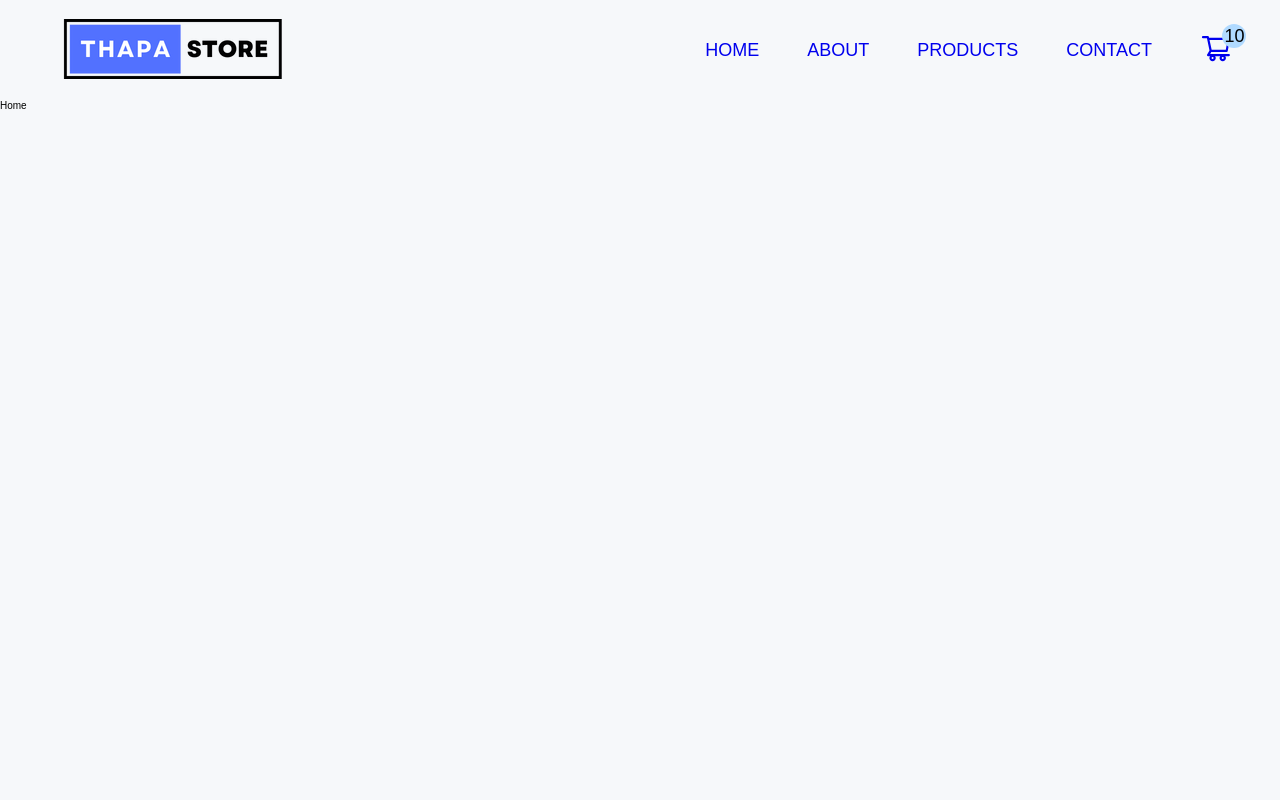
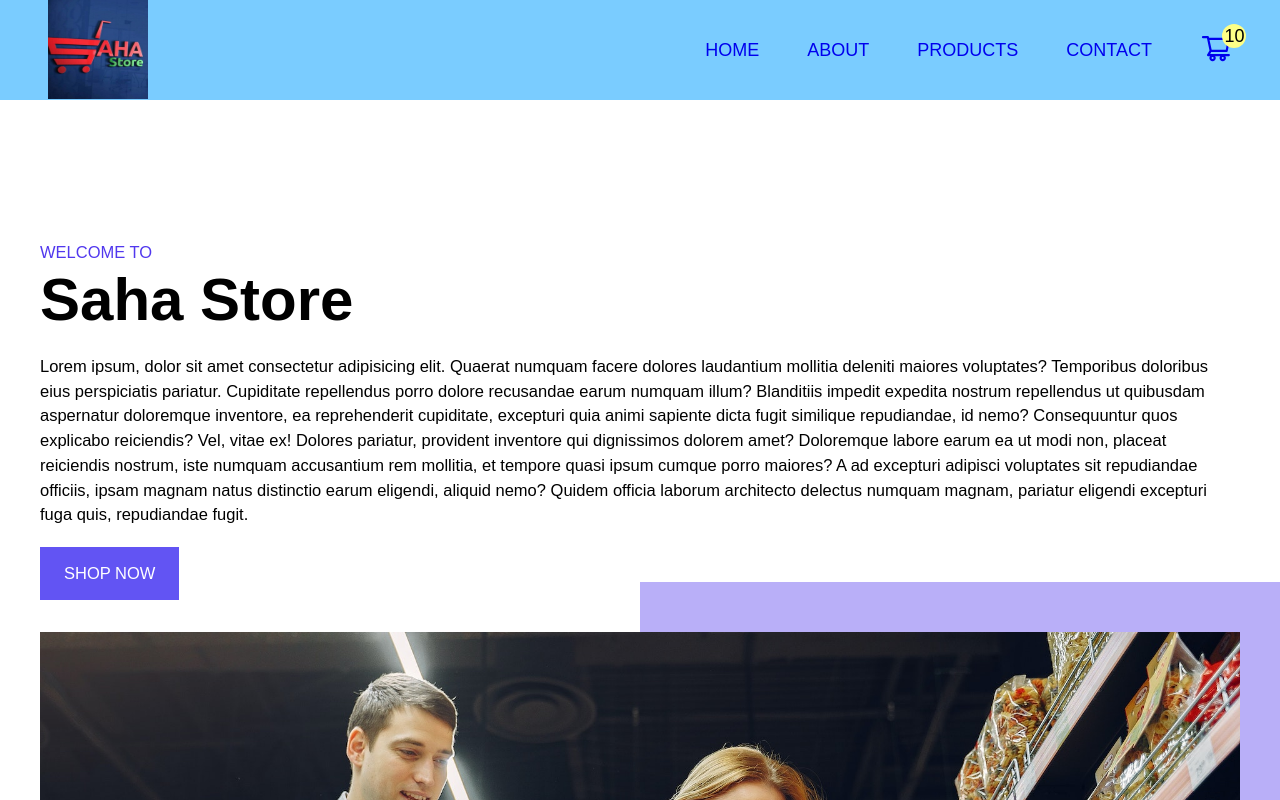
Before and after one commit to krishanu7/EcommerceWebsite, a React (Create React App) app: page / in a window 1280 px wide. Shown: the top 800 px of the page. Built offline with nearby package versions, Linux system fonts and the light colour scheme.

Commit message:
HeroSection

```diff
--- a/src/App.js
+++ b/src/App.js
@@ -19,7 +19,7 @@ const App = () => {
       btn: "rgb(98 84 243)",
       border: "rgba(98, 84, 243, 0.5)",
       hr: "#ffffff",
-      helper: "#B0DAFF",
+      helper: "#FEFF86",
       gradient: "linear-gradient(0deg, rgb(132 144 255) 0%, rgb(98 189 252) 100%)",
       shadow:"rgba(0, 0, 0, 0.02) 0px 1px 3px 0px, rgba(27, 31, 35, 0.15) 0px 0px 0px 1px;",
       shadowSupport: "rgba(0,0,0,0.16) 0px 1px 4px",
--- a/src/components/Header.js
+++ b/src/components/Header.js
@@ -7,7 +7,7 @@ const Header = () => {
   return (
     <MainHeader>
       <NavLink to="/">
-        <img src='./images/logo.png' alt='my logo'></img>
+        <img src='./images/logo.jpeg' alt='my logo' className='logo'></img>
       </NavLink>
       <Nav/>
     </MainHeader>
@@ -16,14 +16,15 @@ const Header = () => {
 const MainHeader = styled.header`
     padding: 0 4.8rem;
     height: 10rem;
-    background-color: ${({theme})=> theme.colors.bg};
+    background-color: #7accff;
     display: flex;
     justify-content: space-between;
     align-items: center;
     position: relative;
 
     .logo{
-        height: 5rem;
+        height: 100px;
+        width: 100px;
     }
 `;
 
--- /dev/null
+++ b/src/components/HeroSection.js
@@ -0,0 +1,107 @@
+import { NavLink } from "react-router-dom";
+import styled from "styled-components";
+import { Button } from "../styles/Button";
+
+const HeroSection = ({ myData }) => {
+  const { name } = myData;
+
+  return (
+    <Wrapper>
+      <div className="container">
+        <div className="grid grid-two-column">
+          <div className="hero-section-data">
+            <p className="intro-data">Welcome to </p>
+            <h1> {name} </h1>
+            <p>
+              Lorem ipsum, dolor sit amet consectetur adipisicing elit. Quaerat numquam facere dolores laudantium mollitia deleniti maiores voluptates? Temporibus doloribus eius perspiciatis pariatur. Cupiditate repellendus porro dolore recusandae earum numquam illum?
+              Blanditiis impedit expedita nostrum repellendus ut quibusdam aspernatur doloremque inventore, ea reprehenderit cupiditate, excepturi quia animi sapiente dicta fugit similique repudiandae, id nemo? Consequuntur quos explicabo reiciendis? Vel, vitae ex!
+              Dolores pariatur, provident inventore qui dignissimos dolorem amet? Doloremque labore earum ea ut modi non, placeat reiciendis nostrum, iste numquam accusantium rem mollitia, et tempore quasi ipsum cumque porro maiores?
+              A ad excepturi adipisci voluptates sit repudiandae officiis, ipsam magnam natus distinctio earum eligendi, aliquid nemo? Quidem officia laborum architecto delectus numquam magnam, pariatur eligendi excepturi fuga quis, repudiandae fugit.
+            </p>
+            <NavLink>
+              <Button>SHOP NOW</Button>
+            </NavLink>
+          </div>
+          {/* our homepage image  */}
+          <div className="hero-section-image">
+            <figure>
+              <img
+                src="images/hero.jpg"
+                alt="hero-section"
+                className="img-style"
+              />
+            </figure>
+          </div>
+        </div>
+      </div>
+    </Wrapper>
+  );
+};
+
+const Wrapper = styled.section`
+  padding: 12rem 0;
+
+  img {
+    min-width: 10rem;
+    height: 10rem;
+  }
+
+  .hero-section-data {
+    p {
+      margin: 2rem 0;
+    }
+
+    h1 {
+      text-transform: capitalize;
+      font-weight: bold;
+    }
+
+    .intro-data {
+      margin-bottom: 0;
+    }
+  }
+
+  .hero-section-image {
+    width: 100%;
+    height: auto;
+    display: flex;
+    justify-content: center;
+    align-items: center;
+  }
+  figure {
+    position: relative;
+
+    &::after {
+      content: "";
+      width: 60%;
+      height: 80%;
+      background-color: rgba(81, 56, 238, 0.4);
+      position: absolute;
+      left: 50%;
+      top: -5rem;
+      z-index: -1;
+    }
+  }
+  .img-style {
+    width: 100%;
+    height: auto;
+  }
+
+  @media (max-width: ${({ theme }) => theme.media.mobile}) {
+    .grid {
+      gap: 10rem;
+    }
+
+    figure::after {
+      content: "";
+      width: 50%;
+      height: 100%;
+      left: 0;
+      top: 10%;
+      /* bottom: 10%; */
+      background-color: rgba(81, 56, 238, 0.4);
+    }
+  }
+`;
+
+export default HeroSection;
--- a/src/pages/About.js
+++ b/src/pages/About.js
@@ -1,11 +1,15 @@
-import React from 'react'
+import HeroSection from "../components/HeroSection";
 
 const About = () => {
+  const data = {
+    name: "Saha Ecommarce",
+  };
+
   return (
-    <div>
-      About
-    </div>
-  )
-}
+    <>
+      <HeroSection myData={data} />
+    </>
+  );
+};
 
-export default About
+export default About;
--- a/src/pages/Home.js
+++ b/src/pages/Home.js
@@ -1,14 +1,15 @@
-import React from 'react'
-import styled from 'styled-components'
+import HeroSection from "../components/HeroSection";
 
 const Home = () => {
+  const data = {
+    name: "Saha Store",
+  };
+
   return (
-    <Wrapper className="test">Home</Wrapper>
-  )
-}
-const Wrapper = styled.section`
-    height: 100vh;
-    background-color : ${({ theme }) => theme.colors.bg};
-`;
+    <>
+      <HeroSection myData={data} />
+    </>
+  );
+};
 
 export default Home;
--- /dev/null
+++ b/src/styles/Button.js
@@ -0,0 +1,30 @@
+import styled from "styled-components";
+
+export const Button = styled.button`
+  text-decoration: none;
+  max-width: auto;
+  background-color: rgb(98 84 243);
+  color: rgb(255 255 255);
+  padding: 1.4rem 2.4rem;
+  border: none;
+  text-transform: uppercase;
+  text-align: center;
+  cursor: pointer;
+  transition: all 0.3s ease;
+  -webkit-transition: all 0.3s ease 0s;
+  -moz-transition: all 0.3s ease 0s;
+  -o-transition: all 0.3s ease 0s;
+
+  &:hover,
+  &:active {
+    box-shadow: 0 2rem 2rem 0 rgb(132 144 255 / 30%);
+    box-shadow: ${({ theme }) => theme.colors.shadowSupport};
+    transform: scale(0.96);
+  }
+
+  a {
+    text-decoration: none;
+    color: rgb(255 255 255);
+    font-size: 1.8rem;
+  }
+`;
--- /dev/null
+++ b/src/styles/Container.js
@@ -0,0 +1,6 @@
+import styled from "styled-components";
+
+export const Container = styled.div`
+  width: 100%;
+  padding: 0rem 12rem;
+`;
```
Also changed, not shown: public/images/logo.jpeg (added), public/images/logo.png (deleted).
